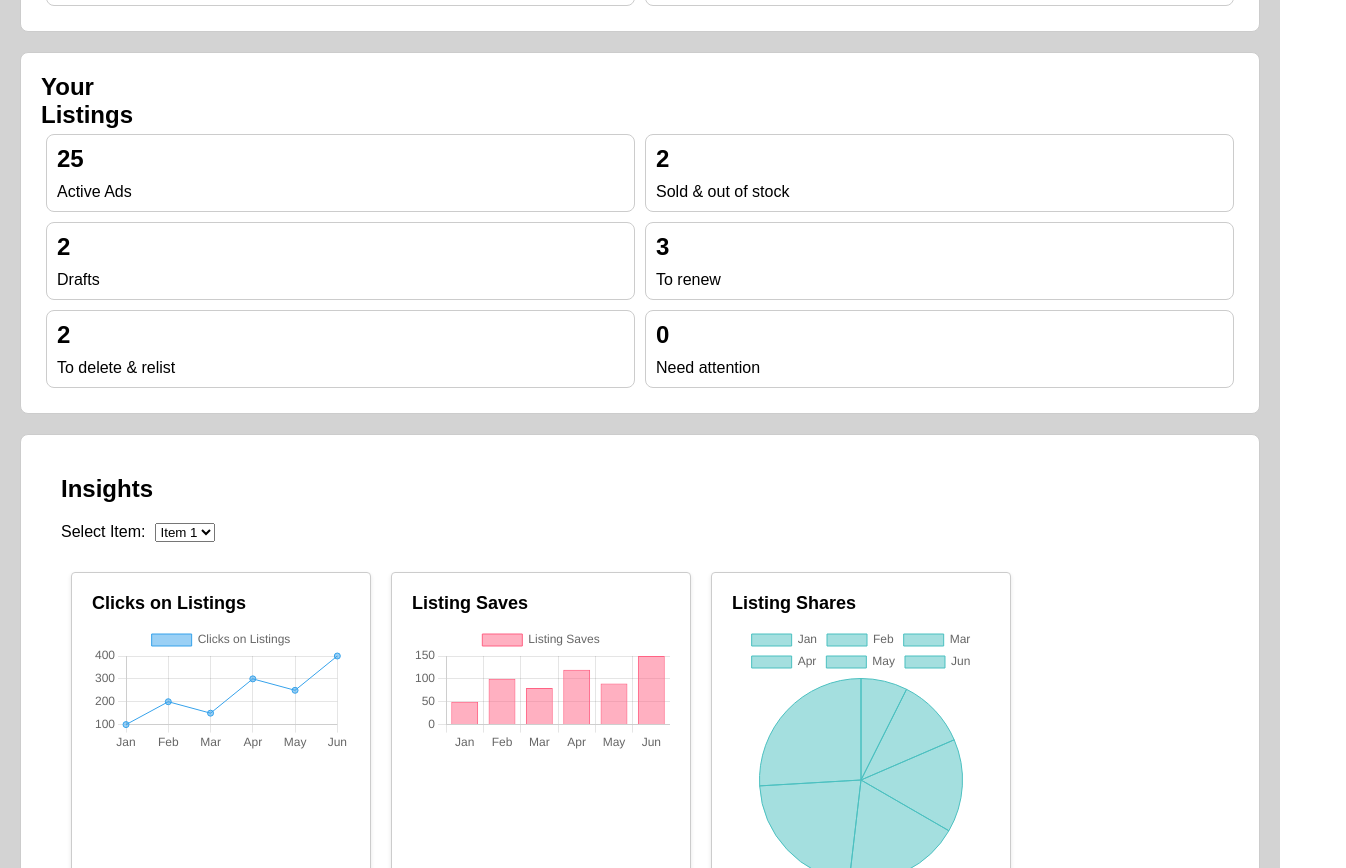
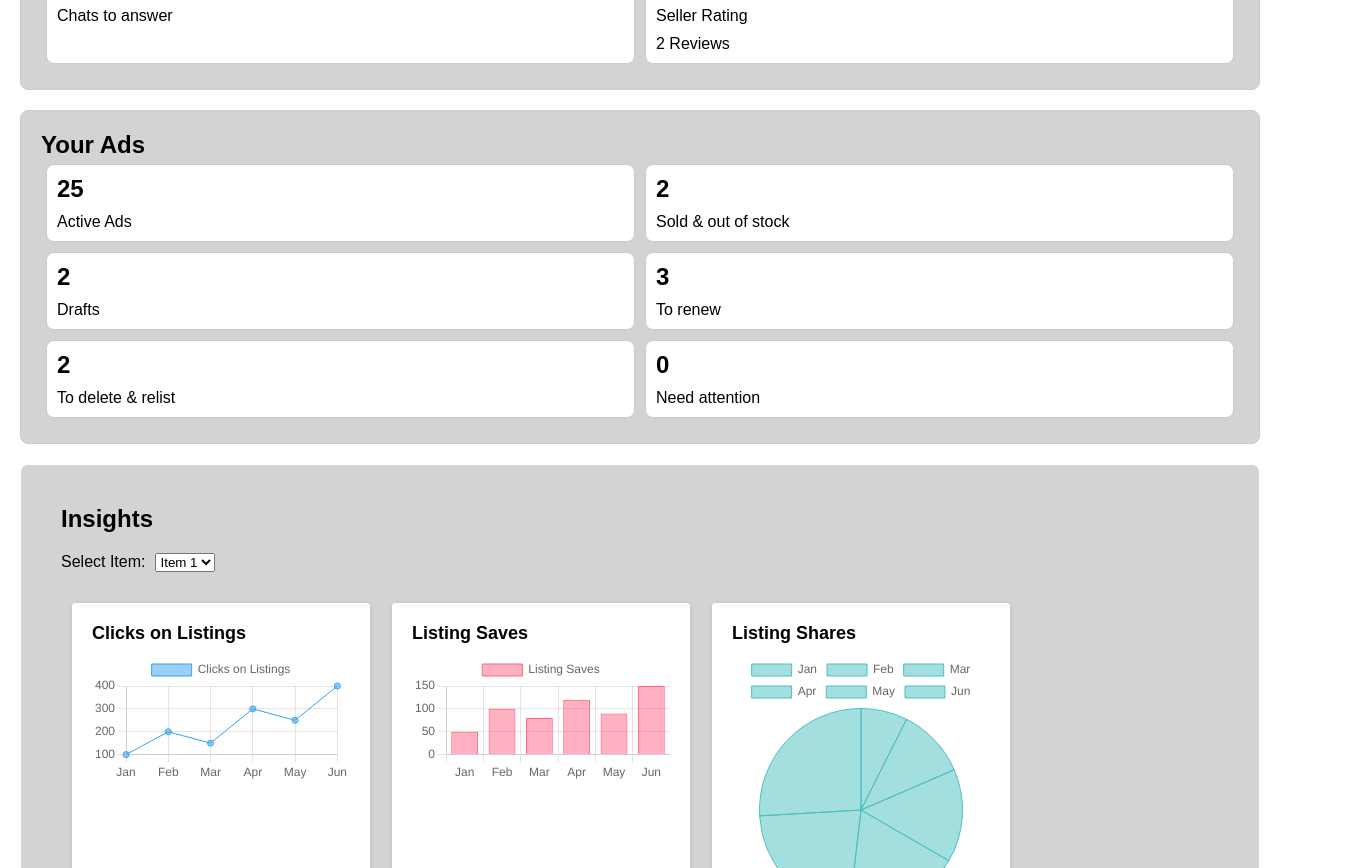
Before and after one commit to pmahindru/csci4177-group-project, a React (Create React App) app: page /analytics in a window 1280 px wide. Shown: the part 240-1108 px from the top of the page, 1346 px wide, since content can reach past the window. Built offline with nearby package versions, Linux system fonts and the light colour scheme.

Commit message:
fixed the margin issue, updated the color scheme, toggle still wip

```diff
--- a/src/components/seller-portal/analytics-seller/Analytic_dashboard.js
+++ b/src/components/seller-portal/analytics-seller/Analytic_dashboard.js
@@ -176,7 +176,8 @@ const AnalyticalDashboard = () => {
   };
 
   return (
-    <div className="app">
+    <div className="analytic-app">
+      <h2 style={{ marginBottom: "30px" }}>Analytical</h2>
       <div className="section-overview">
         <div className="section-overview-header">
           <h2>Overview</h2>
@@ -214,7 +215,7 @@ const AnalyticalDashboard = () => {
       </div>
       <div className="section-listings">
         <div className="section-listings-header">
-          <h2>Your Listings</h2>
+          <h2>Your Ads</h2>
         </div>
 
         <Link
--- a/src/components/seller-portal/analytics-seller/style.css
+++ b/src/components/seller-portal/analytics-seller/style.css
@@ -1,10 +1,10 @@
 /* styles.css */
 
-.app {
+.analytic-app {
   display: flex;
   flex-direction: column;
-  background-color: lightgrey;
   padding: 20px;
+  background-color: white;
 }
 
 .section-insights,
@@ -14,7 +14,7 @@
 .sub-section-insights,
 .sub-section-overview-chats,
 .sub-section-overview {
-  background-color: white;
+  background-color: lightgray;
   border-radius: 8px;
   padding: 20px;
   margin-bottom: 20px;
@@ -23,7 +23,7 @@
 .section-insights {
   display: flex;
   flex-wrap: wrap;
-  border: 1px solid #ccc;
+  border: 1px solid white;
 }
 
 .section-overview {
@@ -44,6 +44,7 @@
 .sub-section-overview-chats {
   flex-basis: calc(50% - 10px);
   box-sizing: border-box;
+  background-color: white;
   border: 1px solid #ccc;
   margin: 5px;
   padding: 10px;
@@ -67,7 +68,7 @@
 .section-listings-header,
 .section-overview-header,
 .section-insights-header {
-  padding-right: 100%;
+  padding-right: 90%;
 }
 
 @media screen and (max-width: 768px) {
@@ -289,7 +290,9 @@
 }
 
 .seller-rating-page {
-  background-color: #f2f2f2;
+  /* background-color: #f2f2f2;
+   */
+  background-color: white;
   padding: 20px;
   border-radius: 8px;
   margin-bottom: 20px;
@@ -329,7 +332,7 @@
 }
 
 .active-ads-page {
-  background-color: #f2f2f2;
+  background-color: white;
   padding: 20px;
   border-radius: 8px;
   margin-bottom: 20px;
@@ -374,7 +377,7 @@
 /* styles.css */
 
 .delete-page {
-  background-color: #f2f2f2;
+  background-color: white;
   padding: 20px;
   border-radius: 8px;
   margin-bottom: 20px;
@@ -399,6 +402,11 @@
   box-shadow: 0 2px 4px rgba(0, 0, 0, 0.1);
   transition: transform 0.3s ease;
   margin-bottom: 20px;
+}
+
+.delete-item:hover {
+  transform: translateY(-5px);
+  box-shadow: 0 4px 8px rgba(0, 0, 0, 0.1);
 }
 
 .item-details {
@@ -433,7 +441,7 @@
 /* styles.css */
 
 .renew-page {
-  background-color: #f2f2f2;
+  background-color: white;
   padding: 20px;
   border-radius: 8px;
   margin-bottom: 20px;
@@ -458,6 +466,11 @@
   box-shadow: 0 2px 4px rgba(0, 0, 0, 0.1);
   transition: transform 0.3s ease;
   margin-bottom: 20px;
+}
+
+.renew-item:hover {
+  transform: translateY(-5px);
+  box-shadow: 0 4px 8px rgba(0, 0, 0, 0.1);
 }
 
 .item-details {
@@ -487,7 +500,7 @@
 }
 
 .sold-page {
-  background-color: #f2f2f2;
+  background-color: white;
   padding: 20px;
   border-radius: 8px;
   margin-bottom: 20px;
@@ -541,7 +554,7 @@
 }
 
 .drafts-page {
-  background-color: #f2f2f2;
+  background-color: white;
   padding: 20px;
   border-radius: 8px;
   margin-bottom: 20px;
@@ -566,6 +579,11 @@
   box-shadow: 0 2px 4px rgba(0, 0, 0, 0.1);
   transition: transform 0.3s ease;
   margin-bottom: 20px;
+}
+
+.draft-item:hover {
+  transform: translateY(-5px);
+  box-shadow: 0 4px 8px rgba(0, 0, 0, 0.1);
 }
 
 .draft-details {
@@ -633,6 +651,7 @@
   width: 300px;
   margin: 10px;
   padding: 20px;
+  background-color: white;
   border: 1px solid #ccc;
   border-radius: 4px;
   box-shadow: 0 2px 4px rgba(0, 0, 0, 0.1);
```
